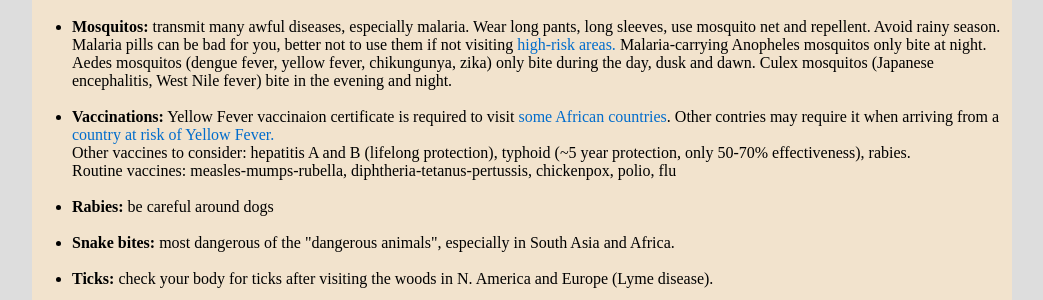
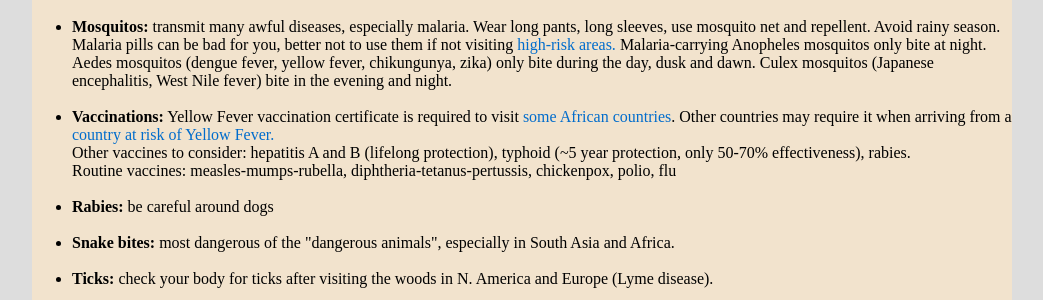
Before and after one commit to witba/witba.github.io, a Jekyll site: the page built from travel/health.html, in a window 1280 px wide. Shown: the part 326-626 px from the top of the page, without its empty margins (118-1161 px from the left). Built offline with Jekyll 4.4.1, drawn with Linux system fonts in a browser that asks for light colours.

Commit message:
Update health.html

```diff
--- a/travel/health.html
+++ b/travel/health.html
@@ -16,7 +16,7 @@ title: Travel advice
 <br>
 <li><b>Mosquitos:</b> transmit many awful diseases, especially malaria. Wear long pants, long sleeves, use mosquito net and repellent. Avoid rainy season. Malaria pills can be bad for you, better not to use them if not visiting <a href="https://map.ox.ac.uk/explorer/#/explorer" target=_blank>high-risk areas.</a> Malaria-carrying Anopheles mosquitos only bite at night. Aedes mosquitos (dengue fever, yellow fever, chikungunya, zika) only bite during the day, dusk and dawn. Culex mosquitos (Japanese encephalitis, West Nile fever) bite in the evening and night. <br>
 <br>
-<li><b>Vaccinations:</b> Yellow Fever vaccinaion certificate is required to visit <a href="https://www.who.int/emergencies/yellow-fever/maps/en/" target=_blank>some African countries</a>. Other contries may require it when arriving from a <a href="https://wwwnc.cdc.gov/travel/yellowbook/2018/infectious-diseases-related-to-travel/yellow-fever#5291" target=_blank>country at risk of Yellow Fever.</a><br>
+<li><b>Vaccinations:</b> Yellow Fever vaccination certificate is required to visit <a href="https://www.who.int/emergencies/yellow-fever/maps/en/" target=_blank>some African countries</a>. Other countries may require it when arriving from a <a href="https://wwwnc.cdc.gov/travel/yellowbook/2018/infectious-diseases-related-to-travel/yellow-fever#5291" target=_blank>country at risk of Yellow Fever.</a><br>
 Other vaccines to consider: hepatitis A and B (lifelong protection), typhoid (~5 year protection, only 50-70% effectiveness), rabies. <br>
 Routine vaccines: measles-mumps-rubella, diphtheria-tetanus-pertussis, chickenpox, polio, flu<br>
 <br>
```
